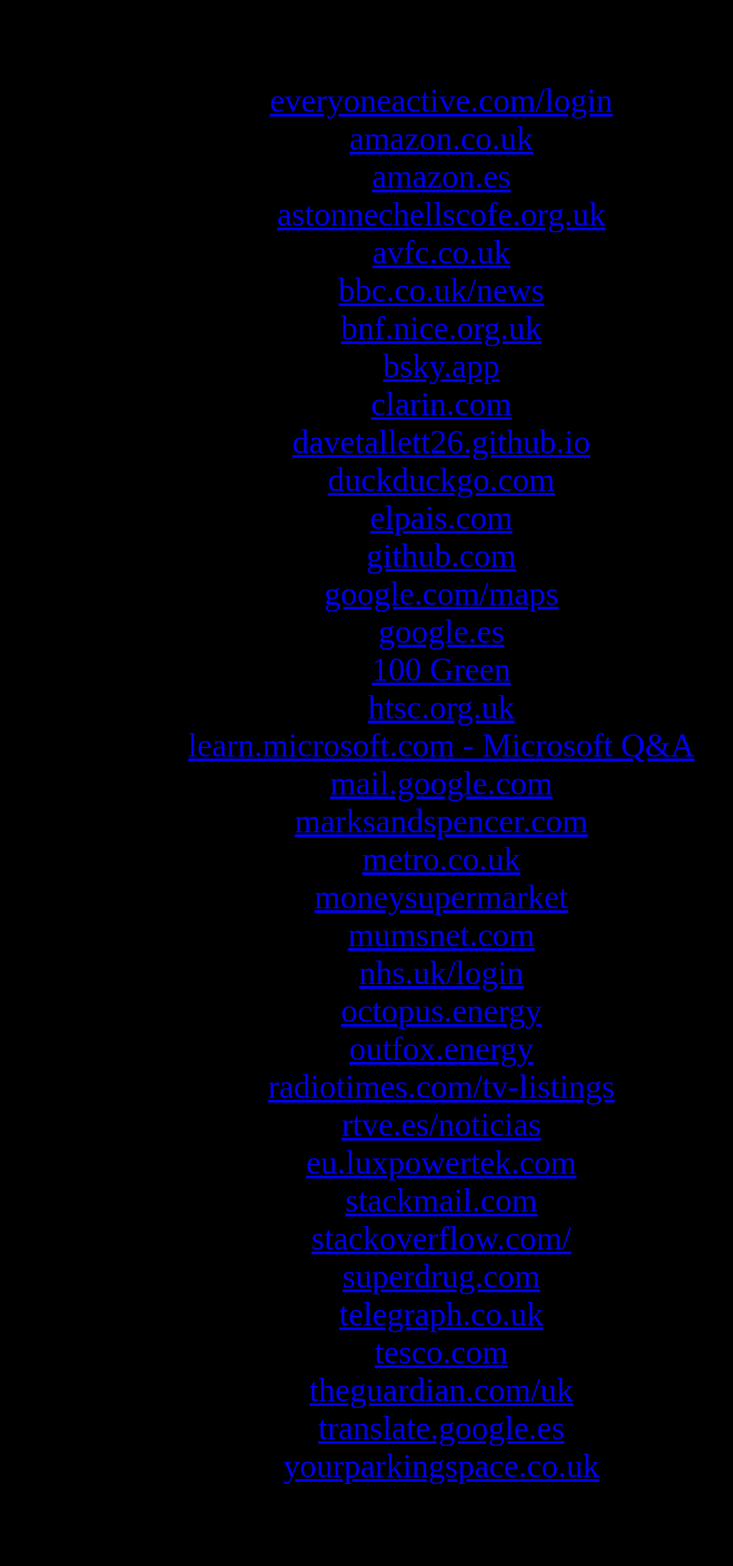
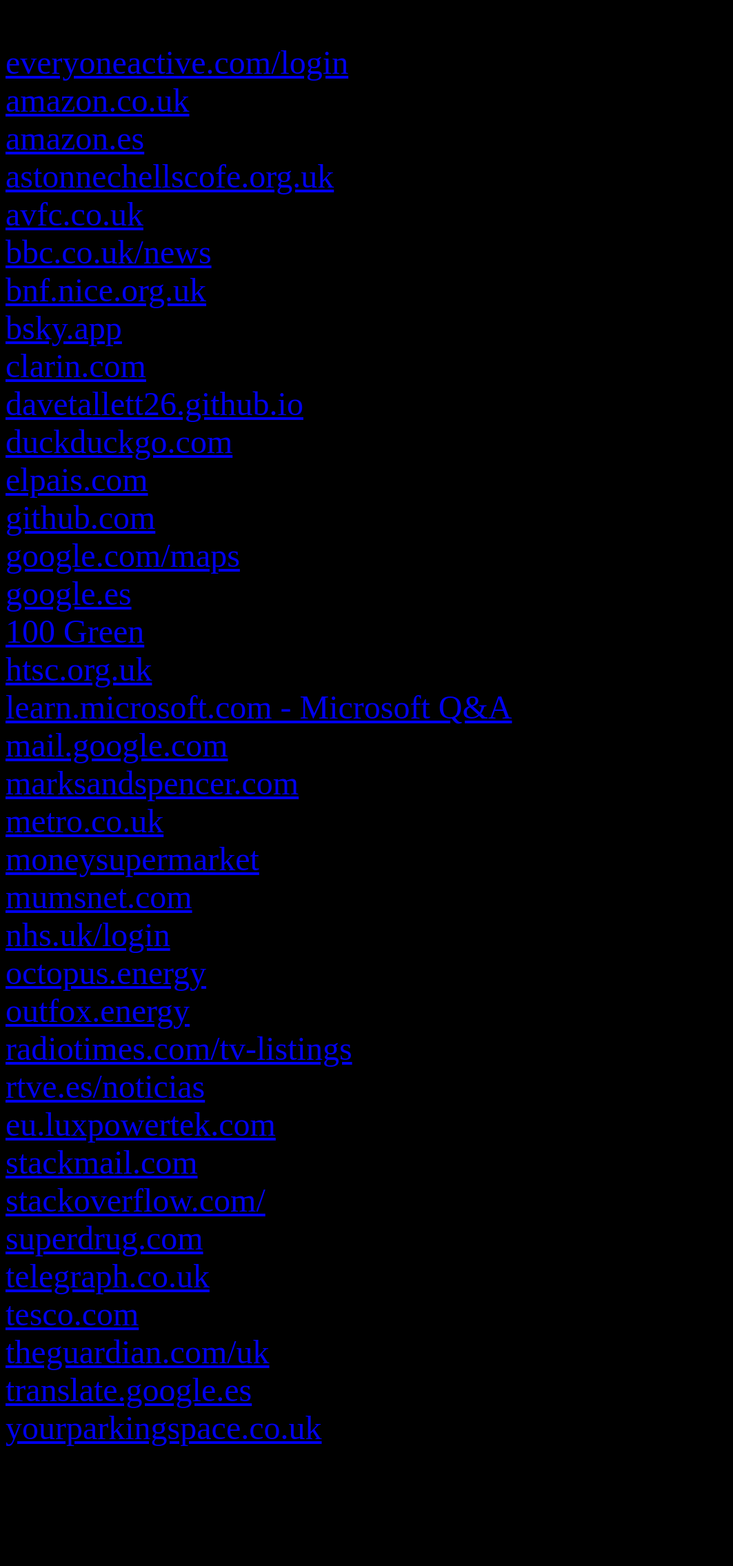
Before and after one commit to DaveTallett26/davetallett26.github.io, a Jekyll site: the page black.html, which Jekyll copies as it is, in a window 1280 px wide. Shown: the whole page at 69% size, without its empty margins (0-1063 px from the left). Built offline with Jekyll 4.4.1, drawn with Linux system fonts in a browser that asks for light colours; after the commit the page ends 2216 px from its top, so only the background shows below that.

Commit message:
Update black.html alignment

```diff
--- a/black.html
+++ b/black.html
@@ -1,13 +1,12 @@
 <html>
 <head>
 <style>
-div {text-align: center; font-size: 300%;}
+div {font-size: 300%;}
 </style>
 <title>black</title>
 </head>
 <body bgcolor="#000000" onload="window.scrollTo(0, 2);">
 <div>
-<br/>
   <!--
 <a href="https://www.google.es">
 <img src="googlelogo_light_color_272x92dp.png" alt="Google" title="Google" width="200">
```
